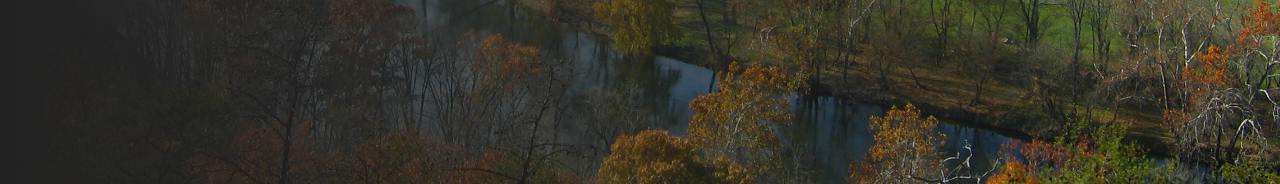
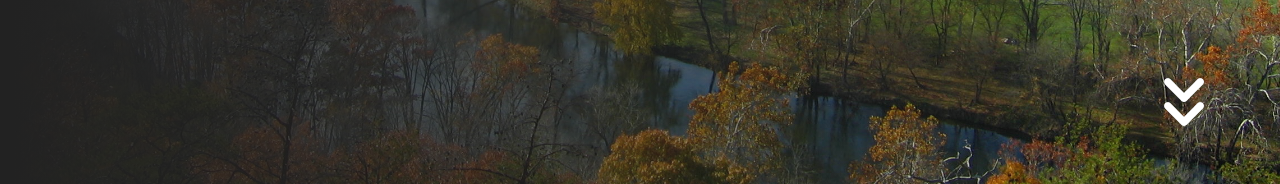
Before and after one commit to rlorey/hermann-homestead, a React (Create React App) app: page / in a window 1280 px wide. Shown: the part 545-729 px from the top of the page. Built offline with nearby package versions, Linux system fonts and the light colour scheme.

Commit message:
Add see more arrow to hero

```diff
--- a/src/components/Header.css
+++ b/src/components/Header.css
@@ -4,7 +4,7 @@
 }
 
 .hero {
-    background: linear-gradient(to right, #222 1%, transparent), url("../assets/hermann.jpg");
+    background: linear-gradient(to right, #222 1%, transparent), url('../assets/hermann.jpg');
     height: 100vh;
     background-position: center;
     background-repeat: no-repeat;
@@ -27,3 +27,21 @@
 .buzzword {
     font-size: 13vw;
 }
+
+@keyframes flash {
+    0% {opacity: 1;}
+    100% {opacity: 0;}
+  }
+
+.SeeMoreArrow {
+    /* Flashing animation  */
+    /* animation-duration: 3s;
+    animation-name: flash;
+    animation-iteration-count: infinite;
+    animation-direction: alternate; */
+
+    width: 5vw;
+    padding: 0;
+    margin-left: 90vw;
+    margin-top: 10vh;
+}
--- a/src/components/Header.js
+++ b/src/components/Header.js
@@ -2,6 +2,13 @@ import React, { Component } from 'react';
 import './Header.css';
 
 const buzzwords = ["peace", "goat yoga", "getaway", "scenic view", "b&b"];
+
+function SeeMoreArrow() {
+  if (window.innerWidth > 700)
+    return (<img className="SeeMoreArrow" src={ require('../assets/down-arrow.png') } />)
+
+  return null
+}
 
 class Header extends Component {
   state = {
@@ -9,6 +16,7 @@ class Header extends Component {
   }
 
   componentDidMount() {
+    // Cycle through buzzwords
     setInterval(() => {
       this.setState({ buzzwordIndex: (this.state.buzzwordIndex + 1) % buzzwords.length });
     }, 3.5 * 1000);
@@ -20,6 +28,8 @@ class Header extends Component {
         <div className="hero">
           <div className="hero-text"> Find <br/> your </div>
           <div className="buzzword">{ buzzwords[this.state.buzzwordIndex] }</div>
+
+          <SeeMoreArrow />
         </div>
       </div>
     )
```
Also changed, not shown: src/assets/down-arrow.png (added).
